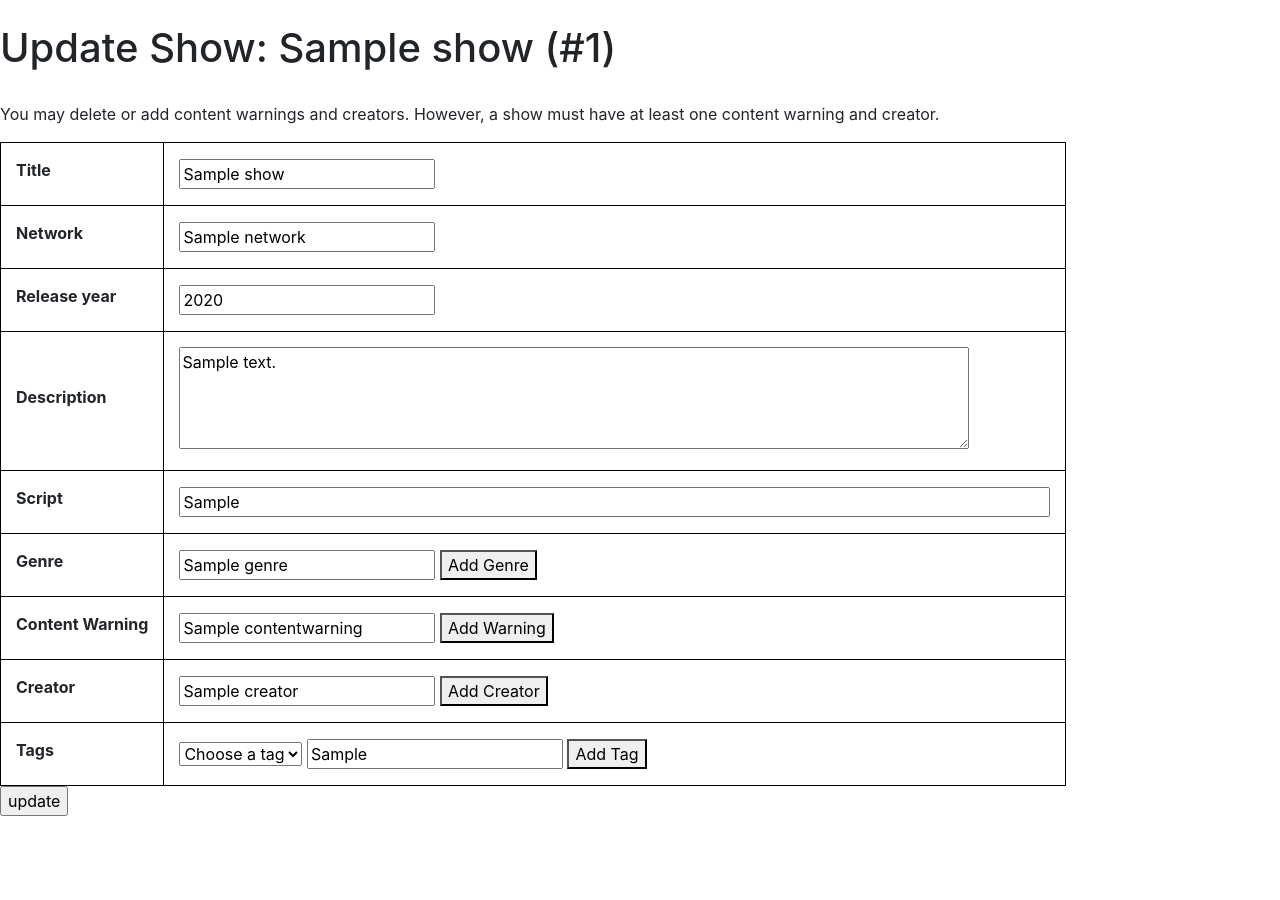
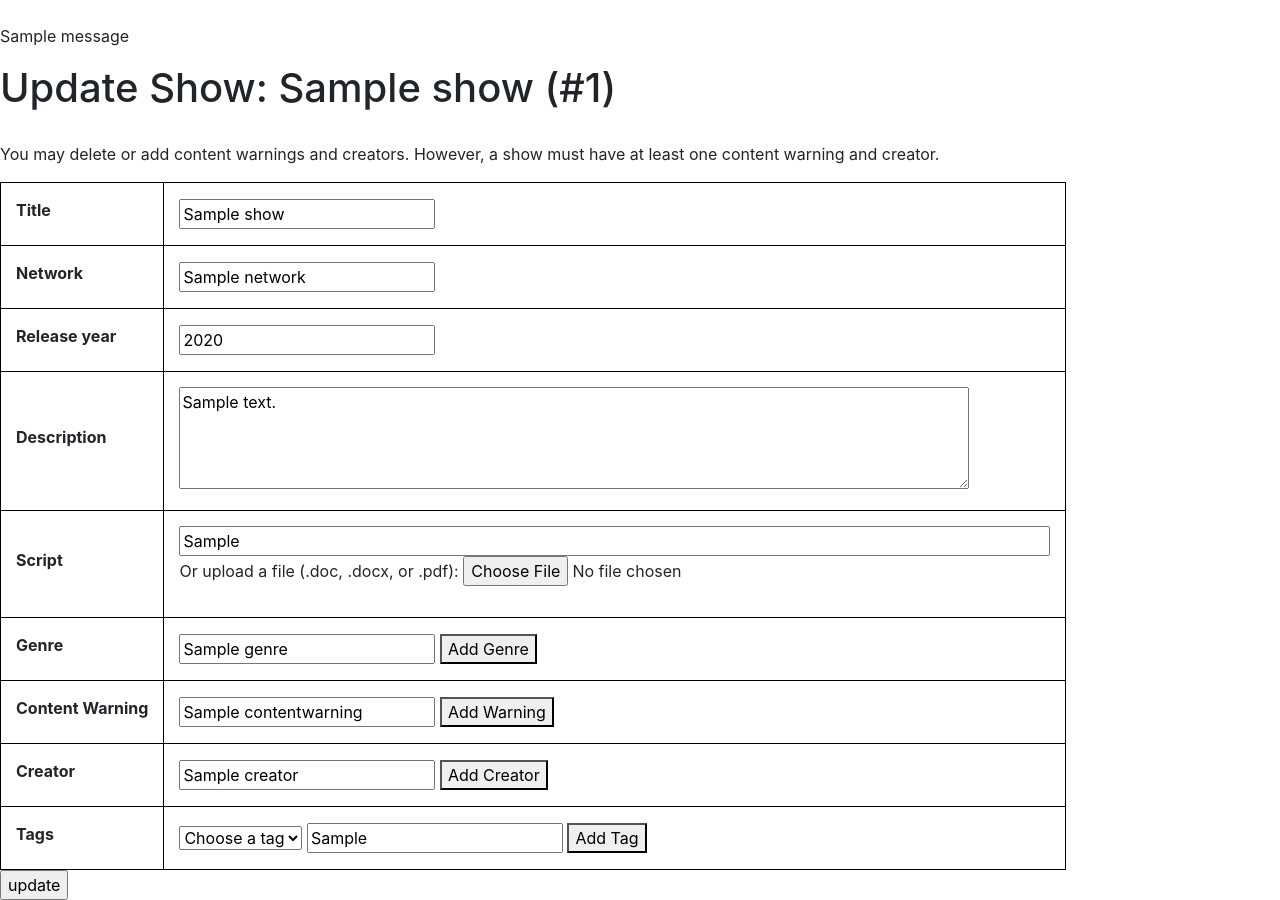
Before and after one commit to chloeymoon/cs304-shows-and-tel, a Flask app: page /edit/1/ in a window 1280 px wide. Shown: the part 58-958 px from the top of the page. Before the commit the page ends 874 px from the top, so only its background shows below. Run offline with Flask 2, Linux system fonts and the light colour scheme; tables that the repository leaves empty hold one stand-in row (values such as "Sample post"); one stand-in notice (Sample message) is shown; some libraries are stand-ins or nearby versions.

Commit message:
Update edit page and clean up code. Also move the message flashing html into base.html

```diff
--- a/app.py
+++ b/app.py
@@ -67,17 +67,11 @@ def add():
             databaseTitles = functions.getResultsByTitle(conn, title)
             if(len(databaseTitles)==0):
                 # Check to see if script file upload is a valid type
-                if script_file:
-                    mimetype = script_file.content_type.split('/')[1]
-                    if mimetype.lower() not in ['doc','docx','pdf']:
-                        msg = 'Not a DOC, DOCX or PDF: {}'.format(mimetype)
-                        flash(msg)
-                        return render_template('add.html')
-                    # If valid file type, then continue with file upload
-                    filename = secure_filename('{}.{}'.format(title,mimetype))
-                    pathname = os.path.join(app.config['UPLOADS'],filename)
-                    script_file.save(pathname)
+                filename = functions.isValidScriptType(script_file, title)
+                if filename:
                     script = filename
+                else: # file is not a valid type
+                    return redirect(request.referrer)
                 functions.insertShows(conn, title, year, cwList, genreList, script,
                                         description, creatorList, network,
                                         tag_names, tag_vals)
@@ -128,11 +122,18 @@ def edit(sid):
         newyear = request.form['show-release']
         newdesc = request.form['show-description']
         newscript = request.form['show-script']
+        newfile = request.files['file']
         newgenrelist = request.form.getlist('show-genres')
         newcreators = request.form.getlist('show-creators')
         newcwList = request.form.getlist('show-warnings')
         tag_names = request.form.getlist('tags')
         tag_vals = request.form.getlist('tag-vals')
+        if newfile:
+            filename = functions.isValidScriptType(newfile, newtitle)
+            if filename:
+                newscript = filename
+            else: # file is not a valid type
+                return redirect(request.referrer)
         functions.update(conn, sid, newtitle, newyear, newnetwork,
                         newgenrelist, newcwList, newscript, newdesc,
                         newcreators, tag_names, tag_vals)
--- a/functions.py
+++ b/functions.py
@@ -8,8 +8,9 @@ Chloe Moon, Catherine Chen
 '''select * from table where (title = % or '')''' # title='' returns an empty string
 '''construct a view file'''
 '''lock for threads'''
-from flask import Flask, send_from_directory
-import sys
+from flask import Flask, flash, send_from_directory
+from werkzeug import secure_filename
+import os, sys
 import MySQLdb
 import functions, random, math
 
@@ -255,6 +256,23 @@ def insertShows(conn, title, year, cwList, genreList, script, description,
     if tag_names and tag_vals: # If tags info exists, insert into database
         insertTags(conn, sid, tag_names, tag_vals)
 
+# Helper function for script upload
+def isValidScriptType(script_file, title):
+    ''' Given a document from a file upload, check to see if it is a valid
+        type (.doc, .docx, .pdf). If it is, save the document to the
+        filesystem and return the filename. Otherwise flash an error message
+        and return false. '''
+    mimetype = script_file.content_type.split('/')[1]
+    if mimetype.lower() not in ['doc','docx','pdf']:
+        msg = 'ERROR: File type not a DOC, DOCX or PDF: {}'.format(mimetype)
+        flash(msg)
+        return False
+    # If valid file type, then continue with file upload
+    filename = secure_filename('{}.{}'.format(title,mimetype))
+    pathname = os.path.join(app.config['UPLOADS'],filename)
+    script_file.save(pathname)
+    return filename
+
 # Update functions for Edit page
 def updateCreators(conn,sid,newCreators):
     ''''Given a list of new creators, compares it with old creators and updates'''
--- a/templates/base.html
+++ b/templates/base.html
@@ -32,6 +32,16 @@
 <br>
 </div>
 
+{% with messages = get_flashed_messages() %}
+  {% if messages %}
+    <div id="flashes">
+    {% for msg in messages %}
+      <p>{{msg}}</p>
+    {% endfor %}
+    </div>
+  {% endif %}
+{% endwith %}
+
 {% block content %}
 
 {% endblock %}
--- a/templates/edit.html
+++ b/templates/edit.html
@@ -4,9 +4,12 @@
 {% block content %}
   <h1 show=show>Update Show: {{show.title}} (#{{show.sid}})</h1>
 
-  <p>You may delete or add content warnings and creators. However, a show must have at least one content warning and creator.
+  <p>You may delete or add content warnings and creators. However, a show must
+    have at least one content warning and creator.</p>
 
-    <form method=POST action="{{url_for('edit',sid=show.sid)}}" show=show creators=creators warnings=warnings>
+    <form method=POST action="{{url_for('edit',sid=show.sid)}}"
+      enctype = "multipart/form-data" show=show creators=creators
+      warnings=warnings>
       <table>
         <tr>
           <td><label for="show-title">Title</label></td>
@@ -26,7 +29,12 @@
         </tr>
         <tr>
           <td><label for="show-script">Script</label></td>
-          <td><input name='show-script' value='{{show.script}}' size="80"></td>
+          <td>
+            <input name='show-script' value='{{show.script}}' size="80">
+            <p>Or upload a file (.doc, .docx, or .pdf):
+                <input type = "file" name = "file" />
+            </p>
+          </td>
         </tr>
 
           {% for genre in genres %}
@@ -92,21 +100,6 @@
           </tr>
           {% endfor %}
 
-        <!--<td><label for="show-tag">Tags</label></td>-->
-        <!--  <td>-->
-        <!--    {% for tag in tags %}-->
-        <!--    <div class=tags-row name={{tag.name}}>-->
-        <!--      <p><select id="tags" name=tags>-->
-        <!--          <option value=''>Choose a tag</option>-->
-        <!--          <option value='pace'>Pace</option>-->
-        <!--          <option value='length'>Length</option>-->
-        <!--          <option value='type'>Type</option>-->
-        <!--      </select>-->
-        <!--      <input id="tag-vals" name='tag-vals' value='{{tag.val}}'></p>-->
-        <!--    </div>-->
-        <!--    {% endfor %}-->
-        <!--  </td>-->
-
       </table>
       <input type="submit" name="submit" value="update">
     </form>
```
Also changed, not shown: templates/add.html (+2 -13 lines), templates/home.html (+0 -10 lines), 1 other file.
